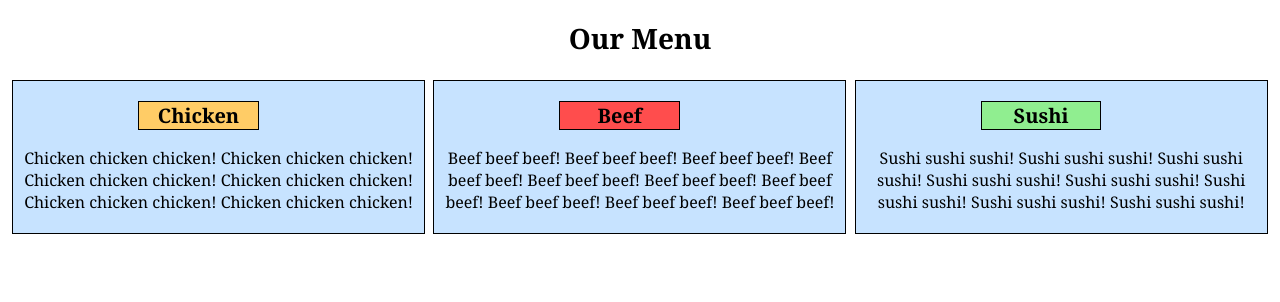
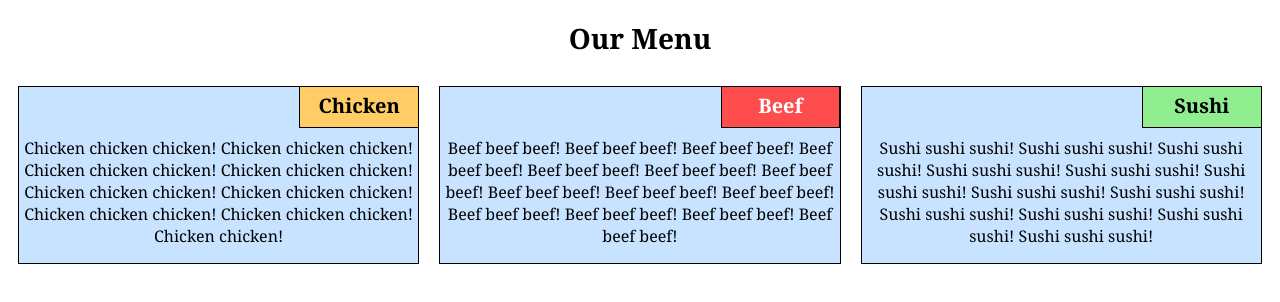
Before and after one commit to christopherfriberg/Mod2-Solution, a plain HTML site: page index.html in a window 1280 px wide. Drawn offline with Linux system fonts and the light colour scheme.

Commit message:
Final format edits

```diff
--- a/index.html
+++ b/index.html
@@ -13,24 +13,24 @@
 	<div class="col-lg-4 col-md-6">
     <div class="menuitem">
       <h2 class="chicken">Chicken</h2>
-    	<p id="description">
-    	Chicken chicken chicken! Chicken chicken chicken! Chicken chicken chicken! Chicken chicken chicken! Chicken chicken chicken! Chicken chicken chicken!
+    	<p class="description">
+    	Chicken chicken chicken! Chicken chicken chicken! Chicken chicken chicken! Chicken chicken chicken! Chicken chicken chicken! Chicken chicken chicken! Chicken chicken chicken! Chicken chicken chicken! Chicken chicken!
     	</p>
     </div>
   </div>
     <div class="col-lg-4 col-md-6">
       <div class="menuitem">
         <h2 class="beef">Beef</h2>
-      	<p id="description">
-      	Beef beef beef! Beef beef beef! Beef beef beef! Beef beef beef! Beef beef beef! Beef beef beef! Beef beef beef! Beef beef beef! Beef beef beef! Beef beef beef!
+      	<p class="description">
+      	Beef beef beef! Beef beef beef! Beef beef beef! Beef beef beef! Beef beef beef! Beef beef beef! Beef beef beef! Beef beef beef! Beef beef beef! Beef beef beef! Beef beef beef! Beef beef beef! Beef beef beef! Beef beef beef!
       	</p>
       </div>
     </div>
     <div class="col-lg-4 col-md-12">
       <div class="menuitem">
         <h2 class="sushi">Sushi</h2>
-      	<p id="description">
-      	Sushi sushi sushi! Sushi sushi sushi! Sushi sushi sushi! Sushi sushi sushi! Sushi sushi sushi! Sushi sushi sushi! Sushi sushi sushi! Sushi sushi sushi!
+      	<p class="description">
+      	Sushi sushi sushi! Sushi sushi sushi! Sushi sushi sushi! Sushi sushi sushi! Sushi sushi sushi! Sushi sushi sushi! Sushi sushi sushi! Sushi sushi sushi! Sushi sushi sushi! Sushi sushi sushi! Sushi sushi sushi! Sushi sushi sushi!
       	</p>
       </div>
 	</div>
--- a/styles.css
+++ b/styles.css
@@ -1,6 +1,5 @@
 * {
   box-sizing: border-box;
-
 }
 
 body {
@@ -10,21 +9,19 @@ body {
 
 h1 {
   font-size: 1.75em;
-  text-align: center;
 }
 
 h2 {
+  margin: 0;
   font-size: 1.25em;
   text-align: center;
   width: 30%;
-  position: relative;
-  left: 30%;
+  height: 24%;
+  padding-top: .25em;
+  position: absolute;
+  left: 70.20%;
+  top: -.5%;
   border: 1px solid black;
-}
-
-p {
-  margin-right: auto;
-  margin-left: auto;
 }
 
 .chicken {
@@ -33,6 +30,7 @@ p {
 
 .beef {
   background-color: #ff4d4d;
+  color: #ffffff;
 }
 
 .sushi {
@@ -41,9 +39,17 @@ p {
 
 .menuitem {
   background-color: #c7e3ff;
+  min-width: 300px;
+  min-height: 155px;
   border: 1px solid black;
-  margin: 1%;
-  padding: .25em;
+  margin: 10px;
+  position: relative;
+}
+
+.description {
+  margin-top: 50px;
+  padding-left: .25em;
+  padding-right: .25em;
 }
 
 /* Simple Responsive Framework. */
@@ -55,7 +61,6 @@ p {
 @media (min-width: 992px) {
   .col-lg-1, .col-lg-2, .col-lg-3, .col-lg-4, .col-lg-5, .col-lg-6, .col-lg-7, .col-lg-8, .col-lg-9, .col-lg-10, .col-lg-11, .col-lg-12 {
     float: left;
-    min-height: 140px;
   }
   .col-lg-1 {
     width: 8.33%;
```
